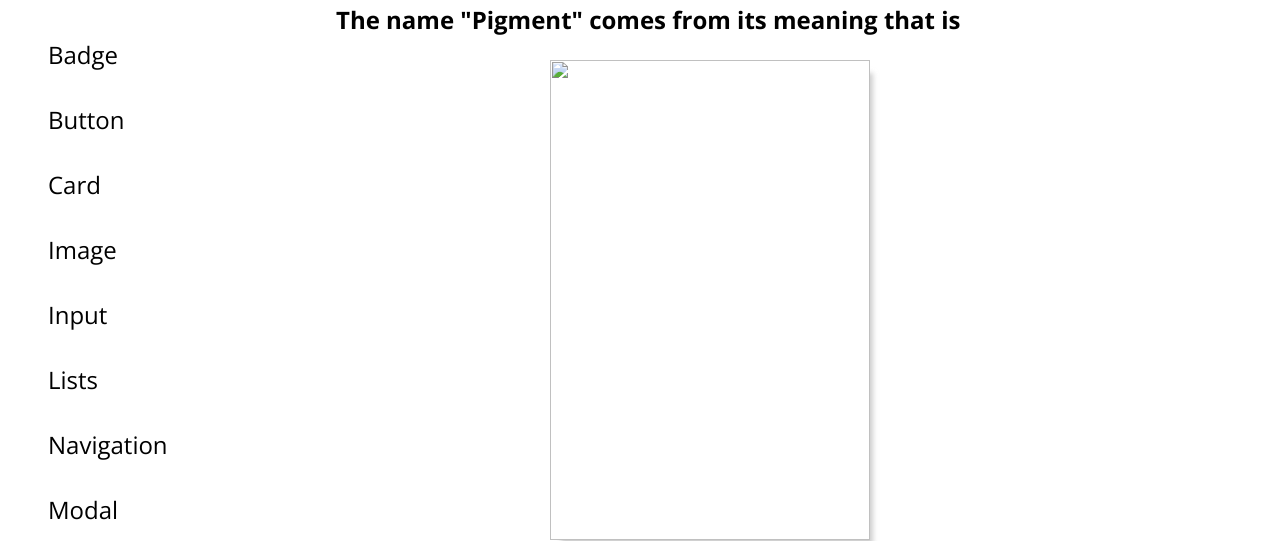
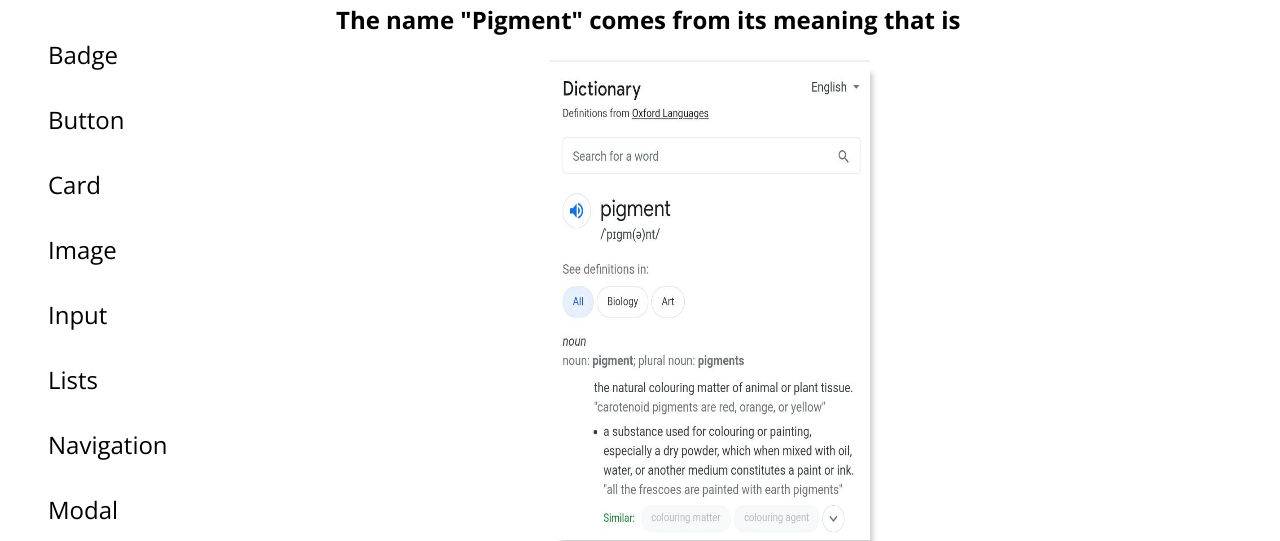
Before and after one commit to kumaraswamy1/Pigment-UI, a plain HTML site: page docs.html in a window 1280 px wide. Shown: the part 260-801 px from the top of the page. Drawn offline with nearby package versions, Linux system fonts and the light colour scheme; some packages are replaced by stand-ins of ours; a script that the page names is missing.

Commit message:
fix : folder structure

```diff
--- a/docs.html
+++ b/docs.html
@@ -75,7 +75,7 @@
           The name "Pigment" comes from its meaning that is
         </h2>
         <div class="img-meaning">
-          <img src="./Images/Meaning.jpg" alt="" />
+          <img src="./assets/Meaning.jpg" alt="" />
         </div>
         <h2 class="p-docs">
           Hence Pigment UI is the substance used for colouring and designing the
```
